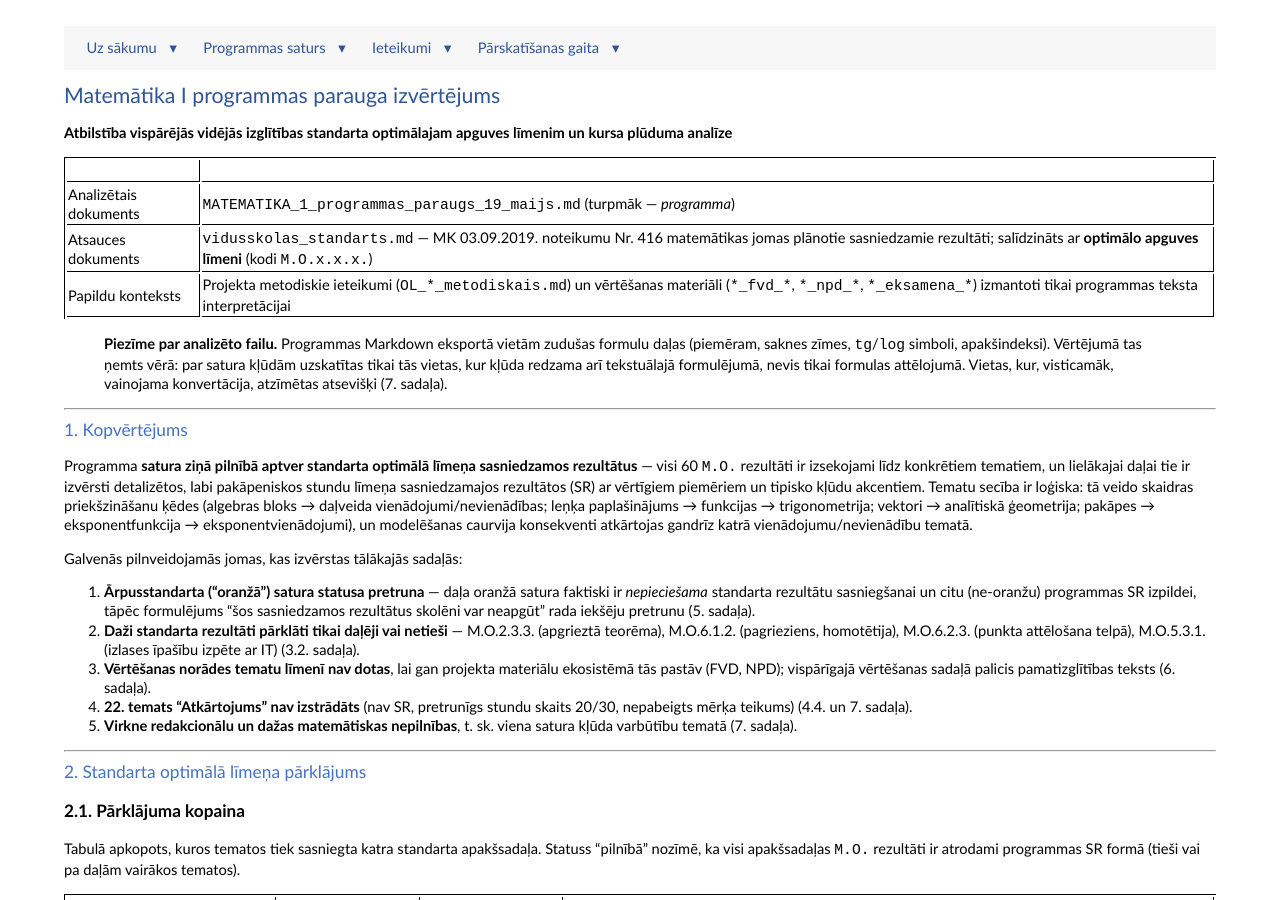
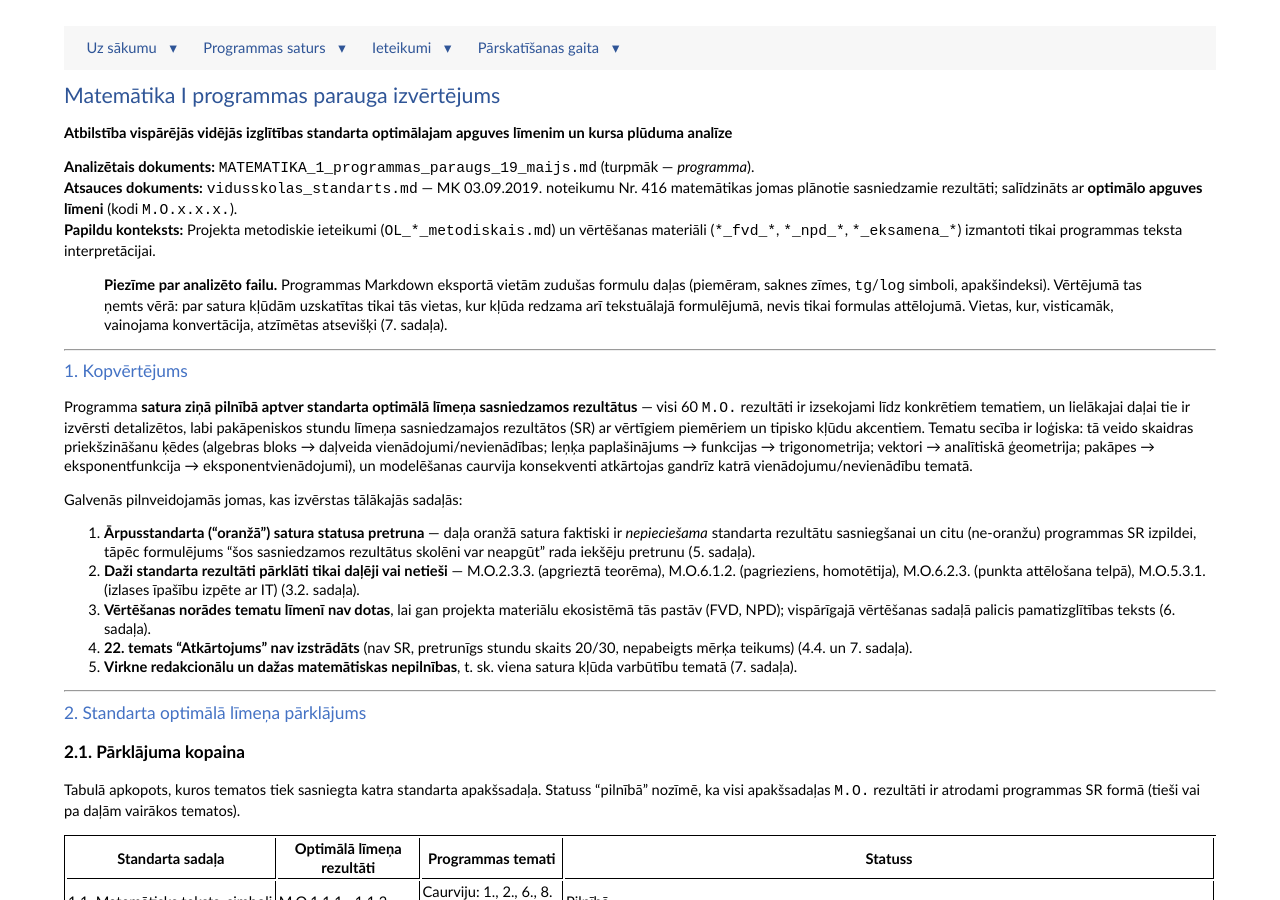
Before and after one commit to kapsitis/programma-ol-10, a Jekyll site: the page built from docs/OL__metodiskie/programma_compliance.md, in a window 1280 px wide and 900 px high. Built offline with Jekyll 4.4.1, drawn with Linux system fonts in a browser that asks for light colours.

```diff
--- a/docs/OL__metodiskie/programma_compliance.md
+++ b/docs/OL__metodiskie/programma_compliance.md
@@ -8,11 +8,9 @@ permalink: /OL__metodiskie/programma_compliance/
 
 **Atbilstība vispārējās vidējās izglītības standarta optimālajam apguves līmenim un kursa plūduma analīze**
 
-| | |
-|---|---|
-| Analizētais dokuments | `MATEMATIKA_1_programmas_paraugs_19_maijs.md` (turpmāk — *programma*) |
-| Atsauces dokuments | `vidusskolas_standarts.md` — MK 03.09.2019. noteikumu Nr. 416 matemātikas jomas plānotie sasniedzamie rezultāti; salīdzināts ar **optimālo apguves līmeni** (kodi `M.O.x.x.x.`) |
-| Papildu konteksts | Projekta metodiskie ieteikumi (`OL_*_metodiskais.md`) un vērtēšanas materiāli (`*_fvd_*`, `*_npd_*`, `*_eksamena_*`) izmantoti tikai programmas teksta interpretācijai |
+**Analizētais dokuments:** `MATEMATIKA_1_programmas_paraugs_19_maijs.md` (turpmāk — *programma*).
+**Atsauces dokuments:** `vidusskolas_standarts.md` — MK 03.09.2019. noteikumu Nr. 416 matemātikas jomas plānotie sasniedzamie rezultāti; salīdzināts ar **optimālo apguves līmeni** (kodi `M.O.x.x.x.`).
+**Papildu konteksts:** Projekta metodiskie ieteikumi (`OL_*_metodiskais.md`) un vērtēšanas materiāli (`*_fvd_*`, `*_npd_*`, `*_eksamena_*`) izmantoti tikai programmas teksta interpretācijai.
 
 > **Piezīme par analizēto failu.** Programmas Markdown eksportā vietām zudušas formulu daļas (piemēram, saknes zīmes, `tg`/`log` simboli, apakšindeksi). Vērtējumā tas ņemts vērā: par satura kļūdām uzskatītas tikai tās vietas, kur kļūda redzama arī tekstuālajā formulējumā, nevis tikai formulas attēlojumā. Vietas, kur, visticamāk, vainojama konvertācija, atzīmētas atsevišķi (7. sadaļa).
 
```
